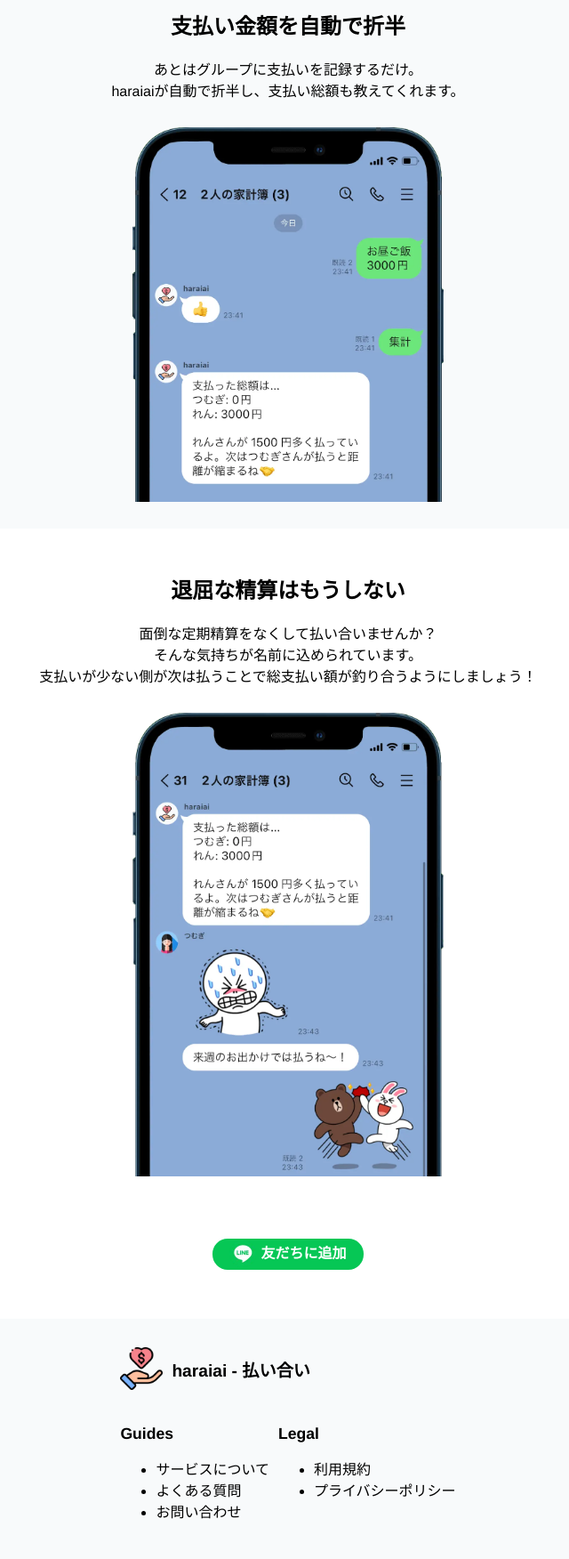
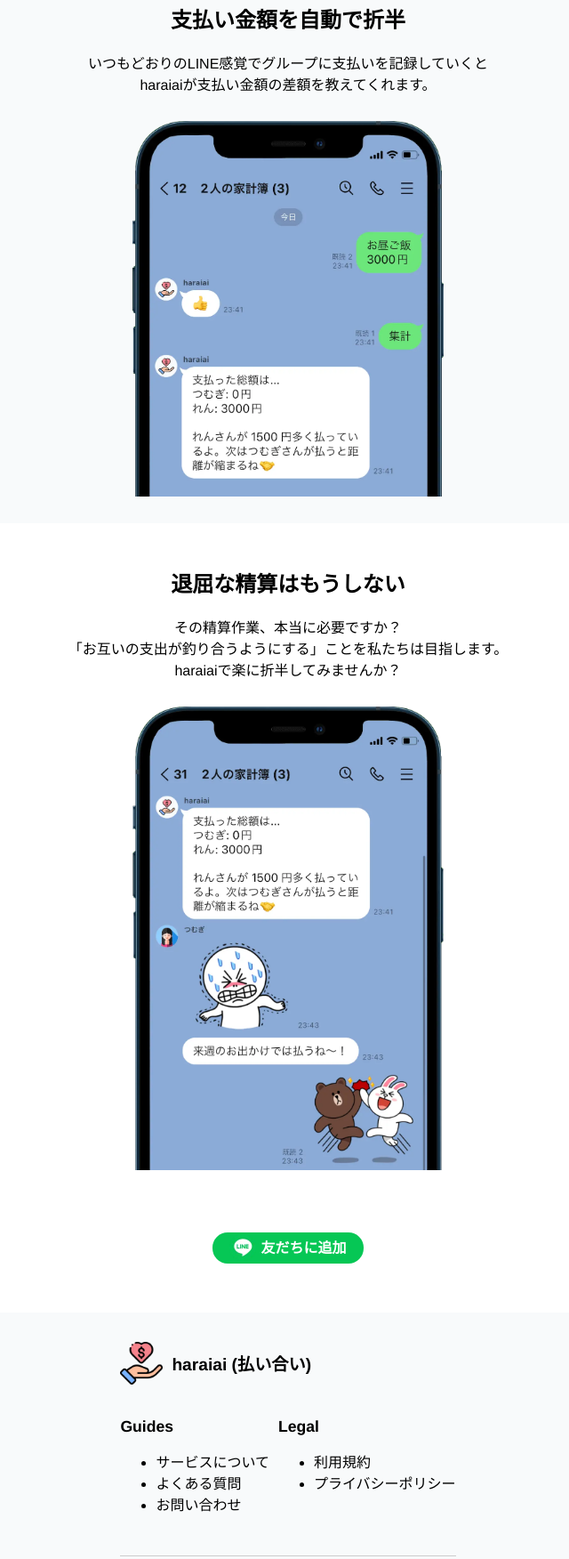
Before and after one commit to pocket-dan/haraiai, an Astro site in the folder front/: page / in a window 1280 px wide. Shown: the part 1033-2785 px from the top of the page at 89% size, without its empty margins (316-956 px from the left). Built offline with nearby package versions, Linux system fonts and the light colour scheme; Astro itself is replaced by a stand-in of ours; a web font is replaced by a local one.

Commit message:
Refactor top page.

```diff
--- a/front/src/common.ts
+++ b/front/src/common.ts
@@ -1,4 +1,4 @@
-export const siteName = "haraiai - 払い合い";
+export const siteName = "haraiai (払い合い)";
 export const siteOrigin = "https://haraiai.netlify.app";
 
 export const pageUrlOf = (path: string) => {
--- a/front/src/layouts/Layout.astro
+++ b/front/src/layouts/Layout.astro
@@ -11,7 +11,7 @@
 const { title, description, path } = Astro.props;
 
 const createPageTitle = (title: string | null): string => {
-  return title ? `${title} | ${siteName}` : siteName;
+  return title ? `${title} - ${siteName}` : siteName;
 };
 const pageTitle = createPageTitle(title)
 
--- a/front/src/pages/index.astro
+++ b/front/src/pages/index.astro
@@ -7,51 +7,51 @@
 
 <Layout description="LINE上ですぐに使えるカップルのための折半アプリ" path="/">
   <div class="container">
-    <section class="gray">
+    <section>
       <img src="/img/logo.webp" width="100" alt="Logo" />
       <h1>haraiai - 払い合い</h1>
       <p class="desc">
-        LINE上ですぐに使える <wbr /> カップルのための折半アプリ
+        LINE上ですぐに使える<wbr />カップルのための折半アプリ
       </p>
       <BeMyFriendButton />
     </section>
 
-    <section id="feature1" class="white feature">
+    <section id="feature1" class="feature">
       <h2>LINE上で手軽に使える</h2>
       <p class="desc">
-        はじめ方は簡単。<br />
-        グループを作って <wbr /> 相手とharaiaiを追加するだけ。<wbr />
-        アプリのインストールや <wbr /> 会員登録なしですぐに始められます。
+        はじめ方は簡単。<br/>
+        折半したい相手とharaiaiを含めた<wbr/>3人のグループを作るだけ。<br />
+        アプリのインストールや会員登録なしで<wbr />すぐに始められます。
       </p>
 
-      <img src="/img/f1.webp" alt="Feature1" />
+      <img src="/img/features/f1.webp" alt="Feature1" />
     </section>
 
-    <section id="feature2" class="gray feature">
+    <section id="feature2" class="feature">
       <h2>支払い金額を自動で折半</h2>
       <p class="desc">
-        あとはグループに支払いを記録するだけ。<br />
-        haraiaiが自動で折半し、<wbr />支払い総額も教えてくれます。
+        いつもどおりのLINE感覚で<wbr />
+        グループに支払いを記録していくと<br />
+        haraiaiが支払い金額の差額を教えてくれます。
       </p>
 
-      <img class="feature" src="/img/f2.webp" alt="Feature2" />
+      <img class="feature" src="/img/features/f2.webp" alt="Feature2" />
     </section>
 
-    <section id="feature3" class="white feature">
+    <section id="feature3" class="feature">
       <h2>退屈な精算はもうしない</h2>
       <p class="desc">
-        面倒な定期精算をなくして払い合いませんか？<br />
-        そんな気持ちが名前に込められています。 <br />
-        支払いが少ない側が次は払うことで<wbr
-        />総支払い額が釣り合うようにしましょう！
+        その精算作業、本当に必要ですか？<br />
+        「お互いの支出が釣り合うようにする」<wbr/>ことを私たちは目指します。<br />
+        haraiaiで楽に折半してみませんか？
       </p>
 
-      <img src="/img/f3.webp" alt="Feature3" />
+      <img src="/img/features/f3.webp" alt="Feature3" />
     </section>
 
-    <section id="add-friend" class="white">
+    <div id="add-friend" class="white">
       <BeMyFriendButton />
-    </section>
+    </div>
   </div>
 </Layout>
 
@@ -67,43 +67,37 @@
        https://docs.astro.build/en/guides/styling/#scoped-styles
      */
     max-width: 100% !important;
-    margin: 0;
     padding: 0 !important;
-
-    margin: 0 auto;
     text-align: center;
 
-    .feature {
-      height: auto;
-
-      img {
-        display: block;
-        width: 90%;
-        margin: 0 auto;
-        max-width: 350px;
-      }
-    }
-
     #add-friend {
-      padding: 40px 0 0;
+      margin: 40px 0 0px;
       height: 40px;
     }
 
     section {
-      height: 300px;
-
       padding: 30px 30px;
 
-      &.gray {
+      &:nth-child(2n+1) {
         background: #f8fafb;
       }
-      &.white {
-        background: white;
+
+      &.feature {
+        img {
+          display: block;
+          width: 90%;
+          margin: 0 auto;
+          max-width: 350px;
+        }
       }
 
       p.desc {
         margin-bottom: 30px;
         word-break: keep-all;
+
+        ul {
+          text-align: left;
+        }
       }
     }
   }
```
Also changed, not shown: front/public/img/features/f1.webp (renamed from front/public/img/f1.webp), front/public/img/features/f2.webp (renamed from front/public/img/f2.webp), front/public/img/features/f3.webp (renamed from front/public/img/f3.webp).
